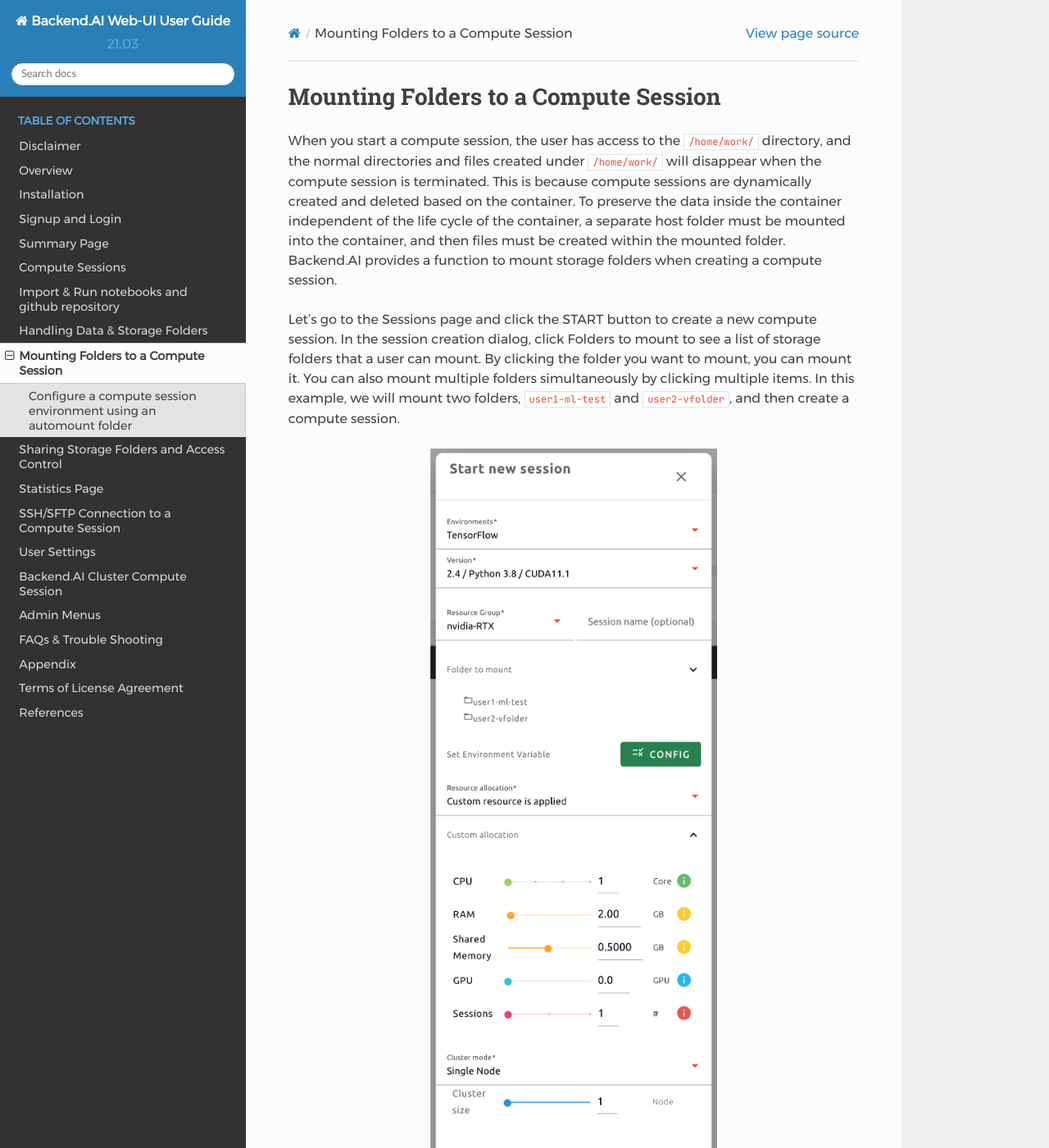
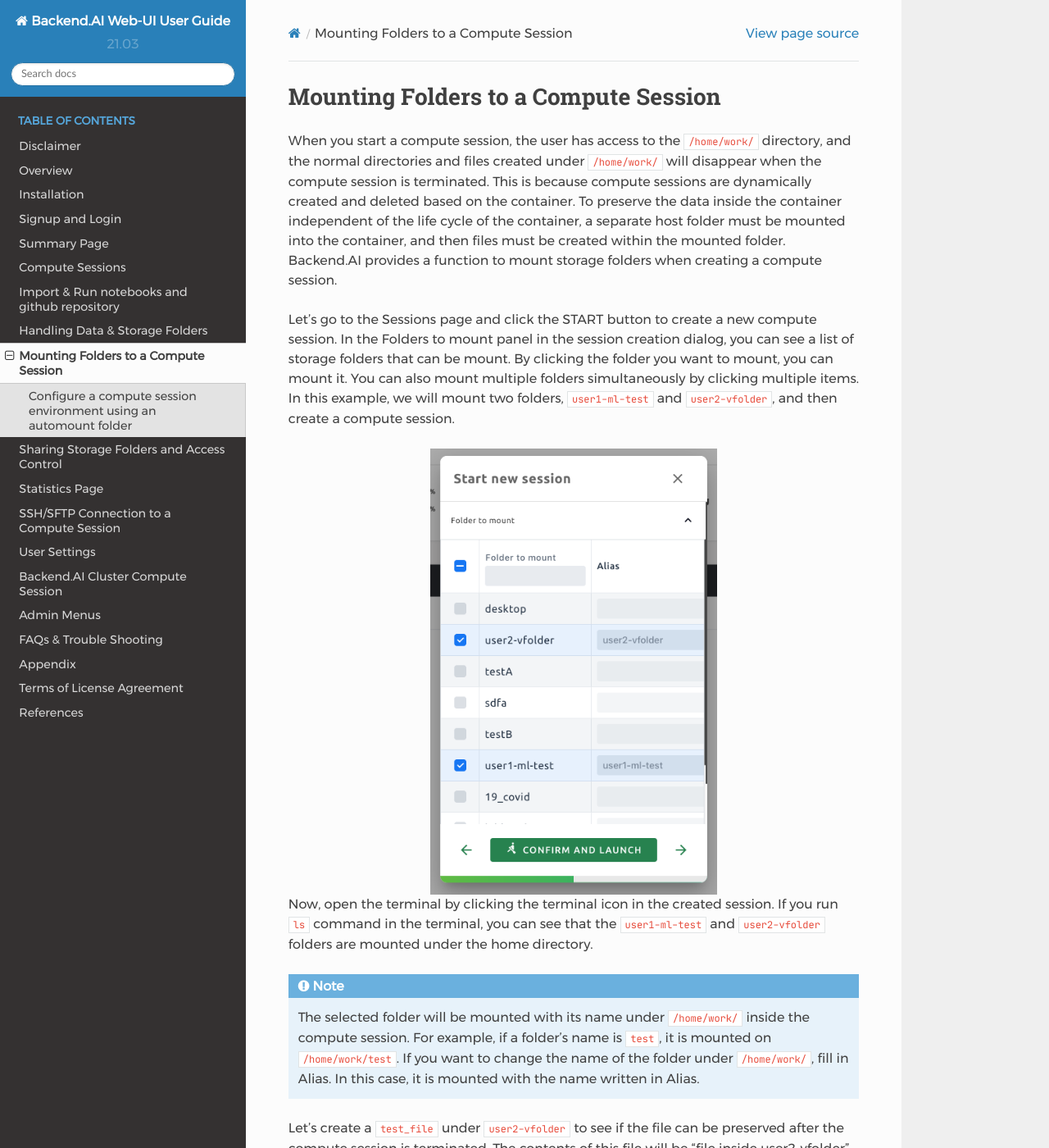
Before and after one commit to lablup/backend.ai-docs-webui, a Sphinx documentation site: the page built from docs/mount_vfolder/mount_vfolder.rst, in a window 1280 px wide and 1400 px high. Shown: the whole window at 82% size. Built offline with Sphinx 7.4.7 and the Read the Docs theme 2.0.0, drawn with Linux system fonts in a browser that asks for light colours; some of the changed text lies outside the part shown.

Commit message:
docs: renew images and minor descriptions for import and vfolder chapters

```diff
--- a/docs/mount_vfolder/mount_vfolder.rst
+++ b/docs/mount_vfolder/mount_vfolder.rst
@@ -14,11 +14,12 @@
 storage folders when creating a compute session.
 
 Let's go to the Sessions page and click the START button to create a new compute
-session. In the session creation dialog, click Folders to mount to see a list of
-storage folders that a user can mount. By clicking
-the folder you want to mount, you can mount it. You can also mount multiple folders simultaneously
-by clicking multiple items. In this example, we will mount two folders,
-``user1-ml-test`` and ``user2-vfolder``, and then create a compute session.
+session. In the Folders to mount panel in the session creation dialog, you can
+see a list of storage folders that can be mount. By clicking the folder you
+want to mount, you can mount it. You can also mount multiple folders
+simultaneously by clicking multiple items. In this example, we will mount two
+folders, ``user1-ml-test`` and ``user2-vfolder``, and then create a compute
+session.
 
 .. image:: create_session_with_folders.png
    :width: 350
@@ -27,9 +28,18 @@
 
 Now, open the terminal by clicking the terminal icon in the created session. If
 you run ``ls`` command in the terminal, you can see that the ``user1-ml-test``
-and ``user2-vfolder`` folders are mounted under the home directory. Let's create
-a ``test_file`` under ``user2-vfolder`` to see if the file can be preserved
-after the compute session is terminated. The contents of this file will be "file inside user2-vfolder".
+and ``user2-vfolder`` folders are mounted under the home directory.
+
+.. note::
+   The selected folder will be mounted with its name under ``/home/work/``
+   inside the compute session. For example, if a folder's name is ``test``, it
+   is mounted on ``/home/work/test``. If you want to change the name of the
+   folder under ``/home/work/``, fill in Alias. In this case, it is mounted with
+   the name written in Alias.
+
+Let's create a ``test_file`` under ``user2-vfolder`` to see if the file can be
+preserved after the compute session is terminated. The contents of this file
+will be "file inside user2-vfolder".
 
 .. image:: mounted_folders_in_terminal.png
    :alt: Mounted folders in terminal
@@ -66,16 +76,15 @@
 **Install Python packages via pip**
 
 Creating a folder named ``.local`` allows a user to install Python user packages
-in that folder. This is because installing a package with the ``–-user`` option
-appended to ``pip`` installs the package in the ``.local`` folder under the
-user's home folder (note that automount folder is mounted under user's home
-folder). So, if you want to install and keep the Python package ``tqdm``
-regardless of the type of computing environment, you can issue the following
-command in your terminal:
+in that folder. This is because ``pip`` by default installs the packages in the
+``.local`` folder under the user's home folder (note that automount folder is
+mounted under user's home folder). So, if you want to install and keep the
+Python package ``tqdm`` regardless of the type of computing environment, you can
+issue the following command in your terminal:
 
 .. code-block:: shell
 
-   pip install --user tqdm
+   pip install tqdm
 
 After that, when a new compute session is created, the ``.local`` folder where
 the ``tqdm`` package is installed is automatically mounted, so you can use the
--- a/docs/vfolder/vfolder.rst
+++ b/docs/vfolder/vfolder.rst
@@ -209,6 +209,7 @@
    FileBrowser compute session.
 
    .. image:: app_dialog_with_FileBrowser.png
+      :width: 400
       :align: center
 
    |
```
Also changed, not shown: docs/import_run/create_notebook_button.png, docs/import_run/import_github_repository.png, docs/import_run/import_run_notebook.png, docs/import_run/session_launcher_in_importing_notebook.png, docs/import_run/sessions_page_with_imported_notebook.png, docs/mount_vfolder/create_session_with_folders.png, docs/mount_vfolder/mounted_folders_in_terminal.png, docs/vfolder/app_dialog_with_filebrowser.png.
